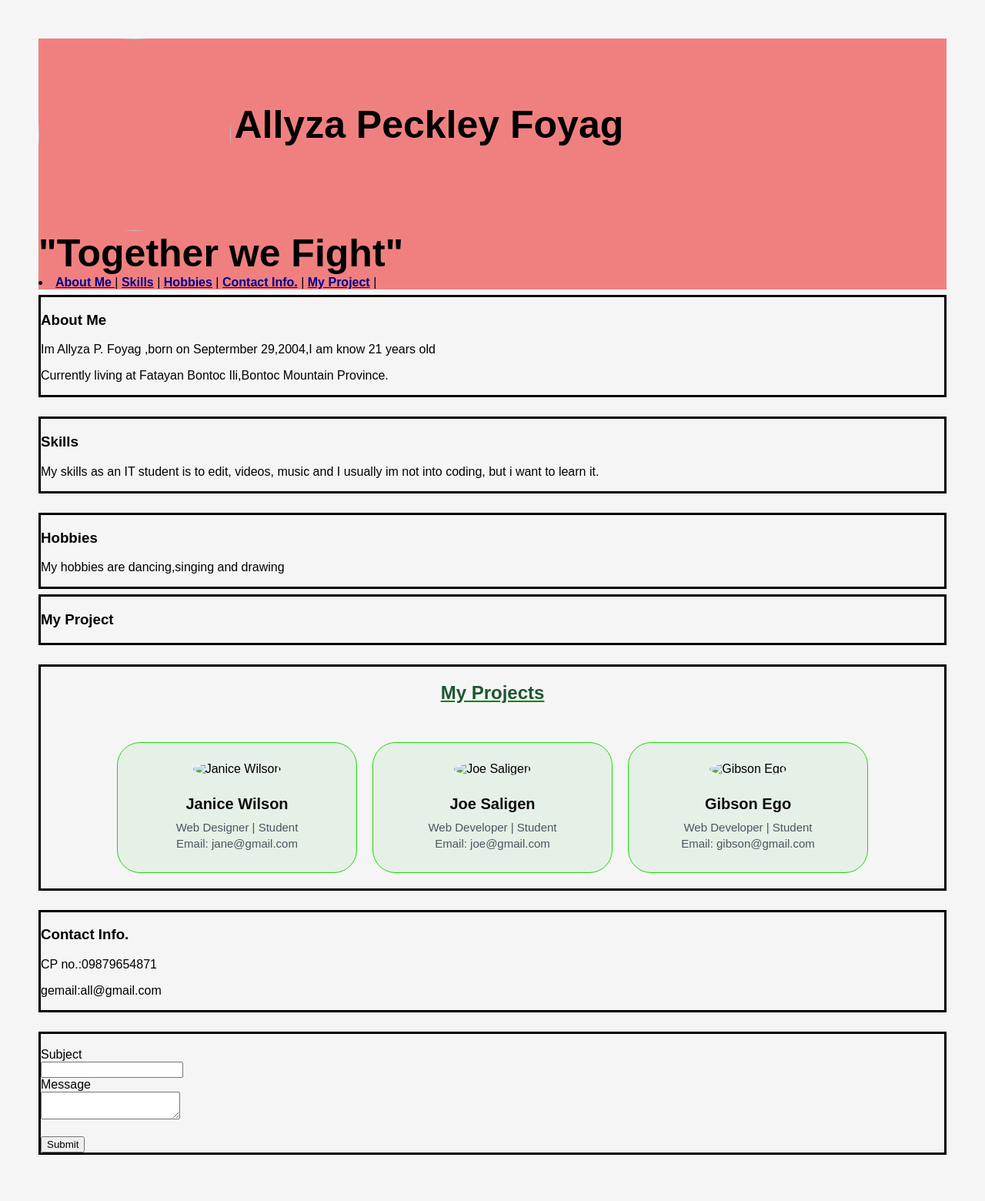
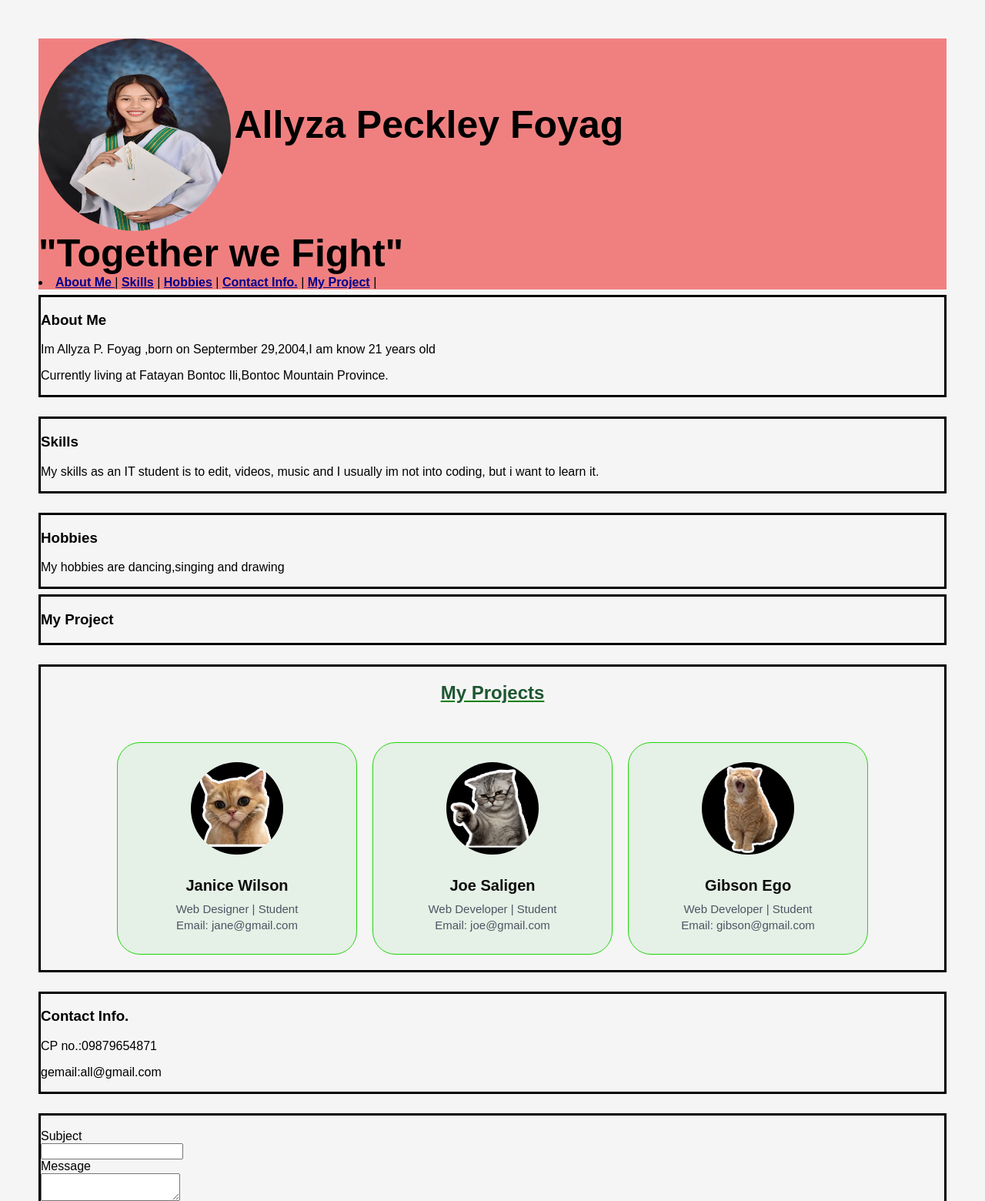
Before and after one commit to allyzapeckley29-svg/Foyag_Allyza_P_My_Portfolio, a plain HTML site: page index.html in a window 1280 px wide. Shown: the top 1560 px of the page at 77% size. Drawn offline with Linux system fonts and the light colour scheme.

Commit message:
Update index.html

```diff
--- a/index.html
+++ b/index.html
@@ -4,12 +4,12 @@
     <meta charset="UTF-8">
     <meta name="viewport" content="width=device-width, initial-scale=1.0">
     <title>My Personal Profile</title>
-    <link rel="stylesheet" href="CSS/style.css">
+    <link rel="stylesheet" href="css/style.css">
 </head>
 <body>
     <main>
         <header>
-            <img src="Images/Allyza.jpg" alt="">
+            <img src="Allyza.jpg" alt="My Photo">
             <span>Allyza Peckley Foyag</span> <br>
             <span>"Together we Fight"</span> <br>
 
@@ -61,19 +61,19 @@
             <h1 class="title">My Projects</h1>
             <div class="card-container">
                 <div class="profile-card">
-                    <img src="images/1.png" alt="Janice Wilson" class="profile-img">
+                    <img src="1.png" alt="Janice Wilson" class="profile-img">
                     <h2>Janice Wilson</h2>
                     <p class="role">Web Designer | Student</p>
                     <p class="email">Email: jane@gmail.com</p>
                 </div>
                 <div class="profile-card">
-                    <img src="images/2.png" alt="Joe Saligen" class="profile-img">
+                    <img src="2.png" alt="Joe Saligen" class="profile-img">
                     <h2>Joe Saligen</h2>
                     <p class="role">Web Developer | Student</p>
                     <p class="email">Email: joe@gmail.com</p>
                 </div>
                 <div class="profile-card">
-                    <img src="images/3.png" alt="Gibson Ego" class="profile-img">
+                    <img src="3.png" alt="Gibson Ego" class="profile-img">
                     <h2>Gibson Ego</h2>
                     <p class="role">Web Developer | Student</p>
                     <p class="email">Email: gibson@gmail.com</p>
```
